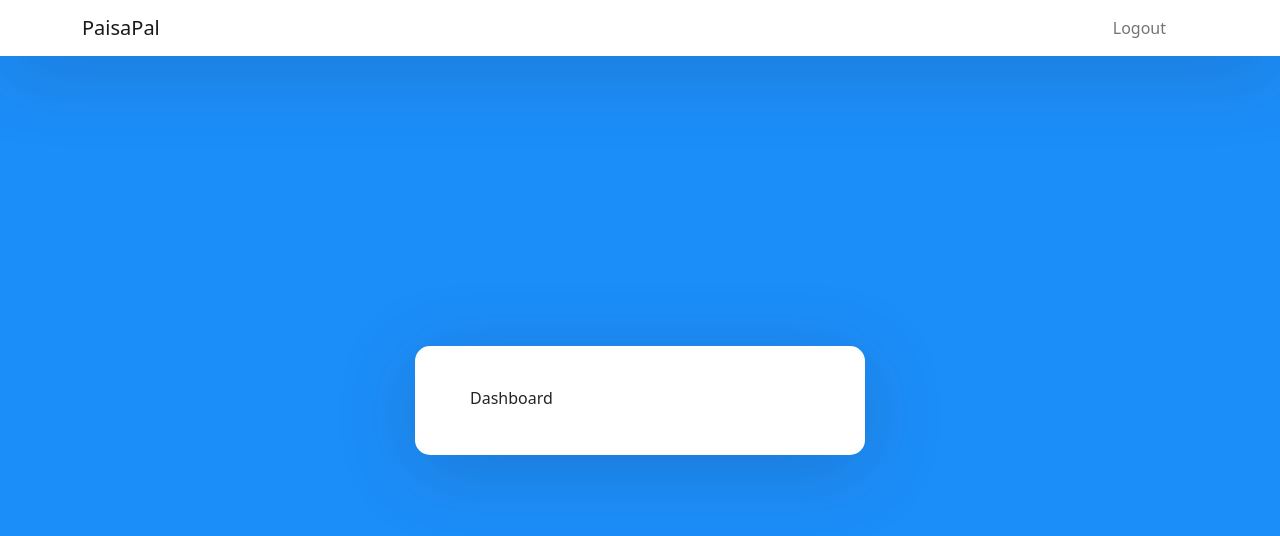
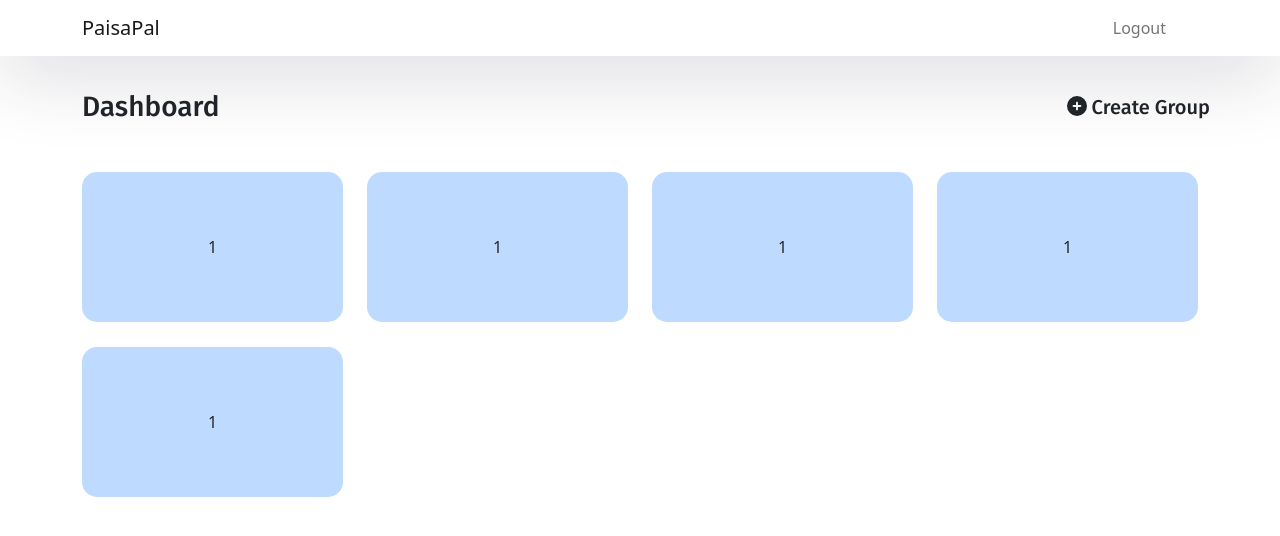
Before and after one commit to Konu9712/PisaPal, a React (Create React App) app: page /dashboard in a window 1280 px wide. Shown: the top 536 px of the page. Built offline with nearby package versions, Linux system fonts and the light colour scheme; sample sign-in values are in the browser's storage.

Commit message:
Dashboard design completed

```diff
--- a/package.json
+++ b/package.json
@@ -6,6 +6,11 @@
   "dependencies": {
     "@emotion/react": "^11.10.5",
     "@emotion/styled": "^11.10.5",
+    "@fortawesome/fontawesome-svg-core": "^6.3.0",
+    "@fortawesome/free-brands-svg-icons": "^6.3.0",
+    "@fortawesome/free-regular-svg-icons": "^6.3.0",
+    "@fortawesome/free-solid-svg-icons": "^6.3.0",
+    "@fortawesome/react-fontawesome": "^0.2.0",
     "@mui/icons-material": "^5.11.0",
     "@mui/material": "^5.11.6",
     "@testing-library/jest-dom": "^5.16.5",
--- a/src/App.js
+++ b/src/App.js
@@ -6,6 +6,8 @@ import { BrowserRouter as Router, Routes, Route, Link } from "react-router-dom";
 import { Login } from "./components/Login.js";
 import { Signup } from "./components/Signup.js";
 import { Dashboard } from "./Pages/Dashboard/Dashboard";
+import { CreateGroup } from "./Pages/CreateGroup/CreateGroup";
+import { Create } from "@mui/icons-material";
 //import { useNavigate } from "react-router-dom";
 
 function App() {
@@ -77,16 +79,15 @@ function App() {
           </div>
         </nav>
 
-        <div className="auth-wrapper">
-          <div className="auth-inner">
+
             <Routes>
               <Route exact path="/" element={<Login />} />
               <Route path="/sign-in" element={<Login />} />
               <Route path="/sign-up" element={<Signup />} />
               <Route path="/dashboard" element={<Dashboard />} />
+              <Route path="/create-group" element={<CreateGroup />} />
             </Routes>
-          </div>
-        </div>
+
       </div>
     </Router>
   );
--- /dev/null
+++ b/src/Pages/CreateGroup/CreateGroup.js
@@ -0,0 +1,12 @@
+
+
+import React, { useEffect } from "react";
+import { useNavigate, Link } from "react-router-dom";
+import { FontAwesomeIcon } from '@fortawesome/react-fontawesome';
+import { faPlusCircle } from '@fortawesome/free-solid-svg-icons'
+
+export const CreateGroup = () => {
+
+
+
+}
--- a/src/Pages/Dashboard/Dashboard.js
+++ b/src/Pages/Dashboard/Dashboard.js
@@ -1,5 +1,8 @@
+
 import React, { useEffect } from "react";
-import { useNavigate } from "react-router-dom";
+import { useNavigate, Link } from "react-router-dom";
+import { FontAwesomeIcon } from '@fortawesome/react-fontawesome';
+import { faPlusCircle } from '@fortawesome/free-solid-svg-icons'
 
 export const Dashboard = () => {
 
@@ -13,8 +16,33 @@ export const Dashboard = () => {
   }, []);
 
   return (
-    <div>
-      Dashboard
+    <div className="container section-p1">
+      <div className="row mt-5">
+        <div className="col">
+          <h3>Dashboard</h3>
+        </div>
+        <Link className="col-auto nav-link" to={"/create-group"}>
+          <h5 className="child"><FontAwesomeIcon icon={faPlusCircle} /></h5>
+          <h5 className="child">Create Group</h5>
+        </Link>
+      </div>
+      <div class="row mt-3">
+        <div class="col-3 box-outer">
+          <div className="box"><p>1</p></div>
+        </div>
+        <div class="col-3 box-outer">
+          <div className="box"><p>1</p></div>
+        </div>
+        <div class="col-3 box-outer">
+          <div className="box"><p>1</p></div>
+        </div>
+        <div class="col-3 box-outer">
+          <div className="box"><p>1</p></div>
+        </div>
+        <div class="col-3 box-outer">
+          <div className="box"><p>1</p></div>
+        </div>
+      </div>
     </div>
   );
 
--- a/src/components/Login.js
+++ b/src/components/Login.js
@@ -54,7 +54,8 @@ export const Login = () => {
   };
 
   return (
-    <div>
+    <div className="wrapper">
+      <div className="auth-inner">
         <form>
           <h3>Login</h3>
 
@@ -96,5 +97,6 @@ export const Login = () => {
           </div>
         </form>
       </div>
+    </div>
   );
 };
--- a/src/components/Signup.js
+++ b/src/components/Signup.js
@@ -78,7 +78,8 @@ export const Signup = () => {
   };
 
   return (
-    <div>
+    <div className="wrapper">
+      <div className="auth-inner">
         <form>
           <h3>Register</h3>
 
@@ -141,5 +142,6 @@ export const Signup = () => {
           </div>
         </form>
      </div>
+    </div>
   );
 };
--- a/src/index.css
+++ b/src/index.css
@@ -1,15 +1,4 @@
 @import url("https://fonts.googleapis.com/css?family=Fira+Sans:400,500,600,700,800");
-
-* {
-  box-sizing: border-box;
-}
-body {
-  background: #1c8ef9 !important;
-  min-height: 100vh;
-  display: flex;
-  font-weight: 400;
-  font-family: "Fira Sans", sans-serif;
-}
 
 h1,
 h2,
@@ -23,25 +12,19 @@ span {
   font-family: "Fira Sans", sans-serif;
 }
 
-body,
-html,
-.App,
-#root,
-.auth-wrapper {
-  width: 100%;
-  height: 100%;
-}
-
 .navbar-light {
   background-color: #ffffff;
   box-shadow: 0px 14px 80px rgba(34, 35, 58, 0.2);
 }
 
-.auth-wrapper {
-  display: flex;
-  justify-content: center;
-  flex-direction: column;
+.wrapper {
+  margin: 0;
+  position: absolute;
+  top: 50%;
+  left: 50%;
   text-align: left;
+  -ms-transform: translate(-50%, -50%);
+  transform: translate(-50%, -50%);
 }
 
 .auth-inner {
@@ -58,7 +41,7 @@ html,
   margin-top: 5px;
 }
 
-.auth-wrapper .form-control:focus {
+.wrapper .form-control:focus {
   border-color: #167bff;
   box-shadow: none;
 }
@@ -97,3 +80,35 @@ html,
   font-size: 12px;
   margin-top: 3px;
 }
+
+.section-p1 {
+  margin-top: 7%;
+  text-align: left;
+}
+
+.box-outer{
+  padding-left: 10px;
+  padding-left: 10px;
+  padding-top: 25px;
+}
+.box{
+  height: 150px;
+  display: flex;
+  background: #167bff47;
+  border-radius: 15px;
+}
+
+.box p {
+  margin: auto;
+}
+
+.child {
+  display: inline-block;
+  margin-top: 5px;
+  margin-left: 5px;
+  vertical-align: middle;
+}
+
+.cursorPointer {
+  cursor: pointer;
+}
```
Also changed, not shown: 1 other file (tests, documents, lock files or other folders). Lines whose indentation alone changed are shown as unchanged.
